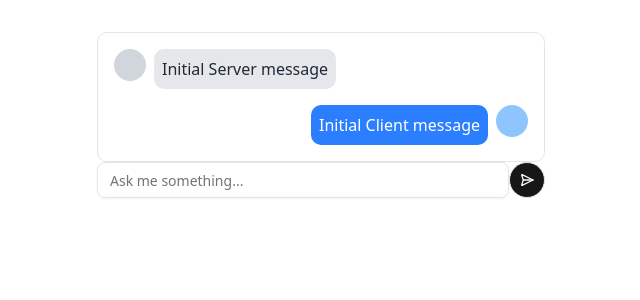
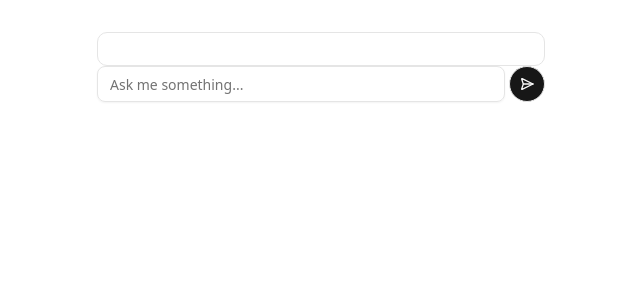
Before and after one commit to TECH-VICKY-2018/react-chatbot-uikit, a React (Vite) app: page / in a window 1280 px wide. Shown: the top 300 px of the page, without its empty margins (319-959 px from the left). Built offline with nearby package versions, Linux system fonts and the light colour scheme.

Commit message:
feat: Dynamic Messages and User Input

```diff
--- a/package.json
+++ b/package.json
@@ -19,7 +19,8 @@
     "react": "^19.0.0",
     "react-dom": "^19.0.0",
     "react-icons": "^5.5.0",
-    "tailwind-merge": "^3.2.0"
+    "tailwind-merge": "^3.2.0",
+    "uuid": "^11.1.0"
   },
   "devDependencies": {
     "@eslint/js": "^9.22.0",
--- a/src/components/chatbot/Chatbot.tsx
+++ b/src/components/chatbot/Chatbot.tsx
@@ -2,21 +2,41 @@ import { ChatMessage } from '@/types/message';
 import React, { useState } from 'react';
 import MessageList from './messageList/MessageList';
 import MessageInput from './messageInput/MessageInput';
+import { v4 as uuidv4 } from 'uuid';
 
 interface ChatbotProps {}
 
 const Chatbot: React.FC<ChatbotProps> = () => {
-  const [messageList, setMessageList] = useState<ChatMessage[]>([
-    { id: '1', type: 'SERVER', content: 'Initial Server message' },
-    { id: '2', type: 'CLIENT', content: 'Initial Client message' },
-  ]);
+  const [messageList, setMessageList] = useState<ChatMessage[]>([]);
 
-  console.log('current message list:::', messageList);
+  const addMessageToList = (newMessage: ChatMessage) => {
+    setMessageList((prevMessages) => [...prevMessages, newMessage]);
+  };
+
+  const handleSendMessage = (userMessage: string) => {
+    const newUserMessage: ChatMessage = {
+      id: uuidv4(),
+      type: 'CLIENT',
+      content: userMessage,
+    };
+
+    addMessageToList(newUserMessage);
+
+    setTimeout(() => {
+      const newBotMessage: ChatMessage = {
+        id: uuidv4(),
+        type: 'SERVER',
+        content: 'This is a sample response from the chatbot!',
+      };
+
+      addMessageToList(newBotMessage);
+    }, 3000);
+  };
 
   return (
-    <div className="mx-auto flex flex-col max-w-md">
+    <div className="mx-auto flex max-w-md flex-col">
       <MessageList messageList={messageList} />
-      <MessageInput />
+      <MessageInput onSendMessage={handleSendMessage} />
     </div>
   );
 };
--- a/src/components/chatbot/messageInput/MessageInput.tsx
+++ b/src/components/chatbot/messageInput/MessageInput.tsx
@@ -3,23 +3,30 @@ import { Input } from '@/components/ui/input';
 import React, { useState } from 'react';
 import { TbSend2 } from 'react-icons/tb';
 
-const MessageInput = () => {
+interface MessageInputProps {
+  onSendMessage: (content: string) => void;
+}
+
+const MessageInput: React.FC<MessageInputProps> = (props) => {
+  const { onSendMessage } = props;
+
   const [messageInput, setMessageInput] = useState<string>('');
 
-  const handleSendMessage = () => {
+  const sendMessage = () => {
     console.log('Input message:::', messageInput);
+    onSendMessage(messageInput);
     setMessageInput('');
   };
 
   return (
-    <div className="flex">
+    <div className="flex gap-1">
       <Input
         type="text"
         placeholder="Ask me something..."
         value={messageInput}
         onChange={(e) => setMessageInput(e.target.value)}
       />
-      <Button size="icon" onClick={handleSendMessage} className="rounded-full border">
+      <Button size="icon" onClick={sendMessage} className="rounded-full border">
         <TbSend2 />
       </Button>
     </div>
--- a/src/index.css
+++ b/src/index.css
@@ -1,5 +1,4 @@
 @import "tailwindcss";
-@import "tw-animate-css";
 
 @custom-variant dark (&:is(.dark *));
 
```
Also changed, not shown: 1 other file (tests, documents, lock files or other folders).
